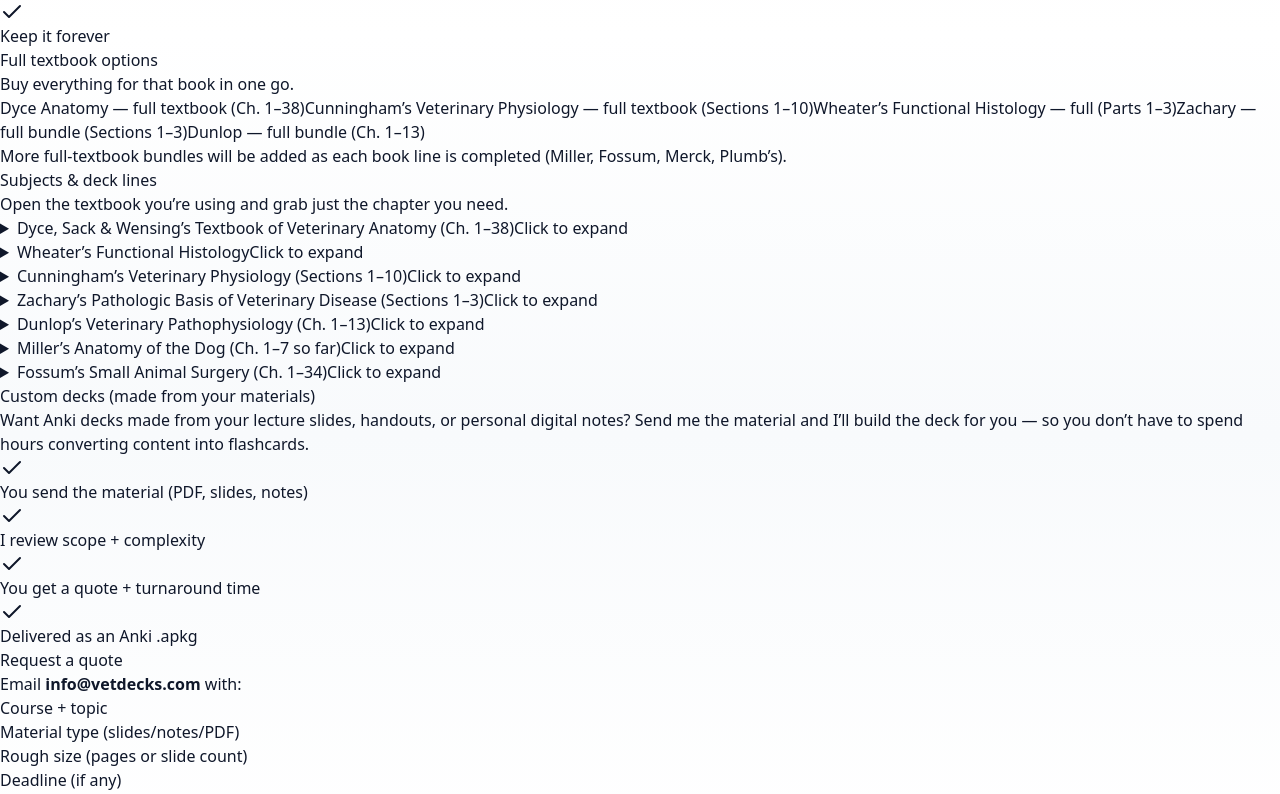
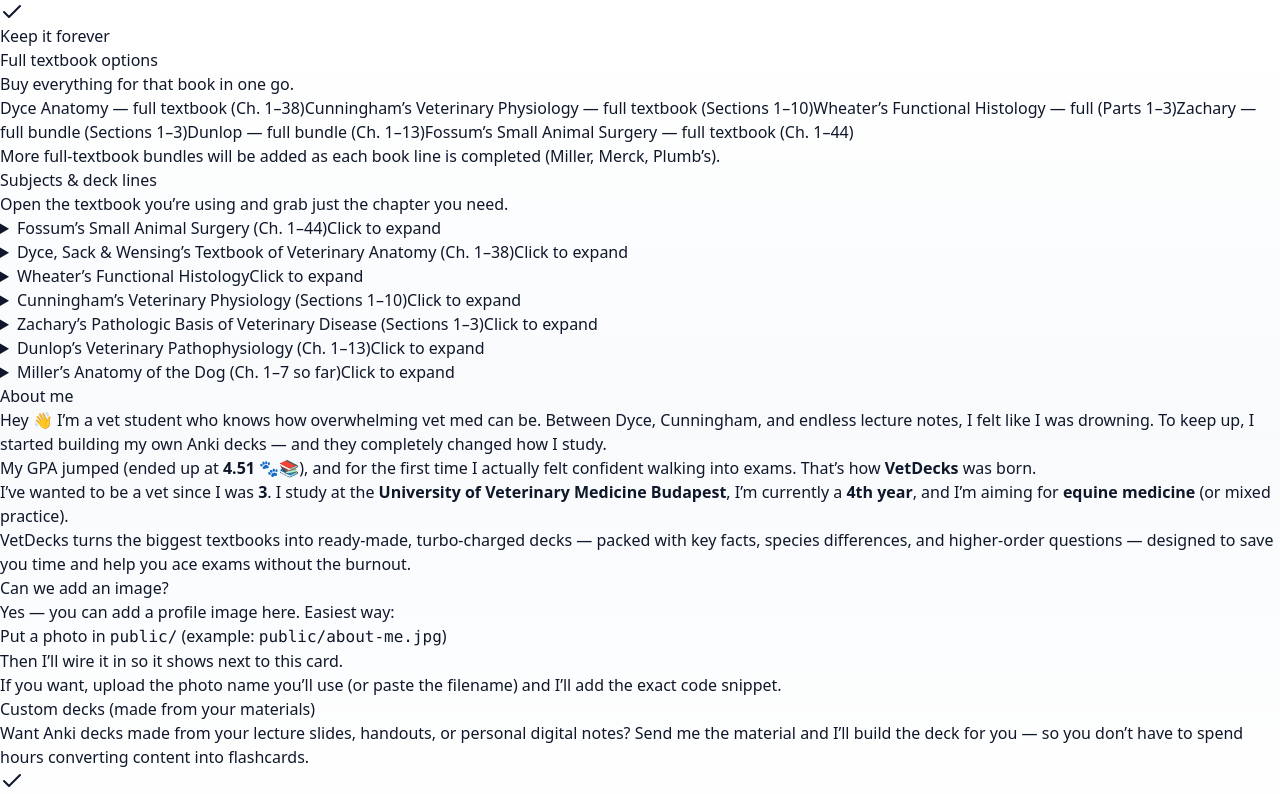
Before and after one commit to vetdecks/vetdecks-site, a Next.js app: page / in a window 1280 px wide. Shown: the part 1566-2360 px from the top of the page. Built offline with nearby package versions, Linux system fonts and the light colour scheme.

Commit message:
Add Fossum ch35-44 + full bundle + About

```diff
--- a/app/page.tsx
+++ b/app/page.tsx
@@ -128,7 +128,7 @@
     url: "https://vetdecks.gumroad.com/l/ch-1-13-dunlop",
   };
 
-  // Fossum – chapters 1–34 (exception: Ch. 30–31 share one link)
+  // Fossum – chapters 1–44 (exception: Ch. 30–31 share one link)
   const fossumChapters = [
     { title: "Ch. 1 – Fossum", url: "https://vetdecks.gumroad.com/l/ch-1-fossum" },
     { title: "Ch. 2 – Fossum", url: "https://vetdecks.gumroad.com/l/ch-2-fossum" },
@@ -159,12 +159,27 @@
     { title: "Ch. 27 – Fossum", url: "https://vetdecks.gumroad.com/l/ch-27-fossum" },
     { title: "Ch. 28 – Fossum", url: "https://vetdecks.gumroad.com/l/ch-28-fossum" },
     { title: "Ch. 29 – Fossum", url: "https://vetdecks.gumroad.com/l/ch-29-fossum" },
-
     { title: "Ch. 30–31 – Fossum", url: "https://vetdecks.gumroad.com/l/ch-30-31-fossum" },
     { title: "Ch. 32 – Fossum", url: "https://vetdecks.gumroad.com/l/ch-32-fossum" },
     { title: "Ch. 33 – Fossum", url: "https://vetdecks.gumroad.com/l/ch-33-fossum" },
     { title: "Ch. 34 – Fossum", url: "https://vetdecks.gumroad.com/l/ch-34-fossum" },
+
+    { title: "Ch. 35 – Fossum", url: "https://vetdecks.gumroad.com/l/ch-35-fossum" },
+    { title: "Ch. 36 – Fossum", url: "https://vetdecks.gumroad.com/l/ch-36-fossum" },
+    { title: "Ch. 37 – Fossum", url: "https://vetdecks.gumroad.com/l/ch-37-fossum" },
+    { title: "Ch. 38 – Fossum", url: "https://vetdecks.gumroad.com/l/ch-38-fossum" },
+    { title: "Ch. 39 – Fossum", url: "https://vetdecks.gumroad.com/l/ch-39-fossum" },
+    { title: "Ch. 40 – Fossum", url: "https://vetdecks.gumroad.com/l/ch-40-fossum" },
+    { title: "Ch. 41 – Fossum", url: "https://vetdecks.gumroad.com/l/ch-41-fossum" },
+    { title: "Ch. 42 – Fossum", url: "https://vetdecks.gumroad.com/l/ch-42-fossum" },
+    { title: "Ch. 43 – Fossum", url: "https://vetdecks.gumroad.com/l/ch-43-fossum" },
+    { title: "Ch. 44 – Fossum", url: "https://vetdecks.gumroad.com/l/ch-44-fossum" },
   ];
+
+  const fossumFull = {
+    title: "Fossum’s Small Animal Surgery — full textbook (Ch. 1–44)",
+    url: "https://vetdecks.gumroad.com/l/ch-1-44-fossum",
+  };
 
   // Free starter decks (first decks for each book)
   const freeStarters = [
@@ -256,7 +271,7 @@
 
       {/* top banner */}
       <div className="bg-amber-50 border-b border-amber-200 text-amber-800 text-center text-sm py-2 px-4">
-        VetDecks is new 🎉 Zachary & Dunlop are done. Miller + Fossum’s Small Animal Surgery are on the way. Next: Merck Vet Manual + Plumb’s Pharmacology.
+        VetDecks is new 🎉 Fossum is done. Miller + Merck are on the way. Next: Plumb’s Pharmacology.
       </div>
 
       {/* Nav */}
@@ -267,6 +282,7 @@
             <a href="#features" className="hover:opacity-80">Features</a>
             <a href="#pricing" className="hover:opacity-80">Pricing</a>
             <a href="#subjects" className="hover:opacity-80">Subjects</a>
+            <a href="#about" className="hover:opacity-80">About</a>
             <a href="#custom" className="hover:opacity-80">Custom decks</a>
             <a href="#faq" className="hover:opacity-80">FAQ</a>
           </nav>
@@ -428,9 +444,12 @@
                 <Button href={dunlopFull.url} variant="outline" className={fullOptionBtnClass}>
                   {dunlopFull.title}
                 </Button>
+                <Button href={fossumFull.url} variant="outline" className={fullOptionBtnClass}>
+                  {fossumFull.title}
+                </Button>
 
                 <p className="text-xs text-slate-500">
-                  More full-textbook bundles will be added as each book line is completed (Miller, Fossum, Merck, Plumb’s).
+                  More full-textbook bundles will be added as each book line is completed (Miller, Merck, Plumb’s).
                 </p>
               </CardContent>
             </Card>
@@ -443,6 +462,40 @@
         <div className="mx-auto max-w-6xl px-4 space-y-6">
           <h2 className="text-3xl md:text-4xl font-bold">Subjects & deck lines</h2>
           <p className="text-slate-700">Open the textbook you’re using and grab just the chapter you need.</p>
+
+          {/* Fossum */}
+          <details className="border rounded-xl overflow-hidden bg-slate-50">
+            <summary className="cursor-pointer px-4 py-3 flex items-center justify-between gap-4">
+              <span className="font-semibold">Fossum’s Small Animal Surgery (Ch. 1–44)</span>
+              <span className="text-sm text-slate-500">Click to expand</span>
+            </summary>
+            <div className="p-4 grid sm:grid-cols-2 md:grid-cols-3 gap-4">
+              {fossumChapters.map((ch) => (
+                <Card key={ch.url}>
+                  <CardHeader className="pb-2">
+                    <CardTitle className="text-sm">{ch.title}</CardTitle>
+                  </CardHeader>
+                  <CardContent className="space-y-2">
+                    <Button href={ch.url} className="w-full">Get this deck</Button>
+                    {ch.url === "https://vetdecks.gumroad.com/l/ch-1-fossum" && (
+                      <div className="text-xs text-slate-600">Chapter 1: Principles of surgical asepsis</div>
+                    )}
+                    {ch.url === "https://vetdecks.gumroad.com/l/ch-30-31-fossum" && (
+                      <div className="text-xs text-slate-600">Combined deck: Chapters 30–31</div>
+                    )}
+                  </CardContent>
+                </Card>
+              ))}
+              <Card>
+                <CardHeader className="pb-2">
+                  <CardTitle className="text-sm">{fossumFull.title}</CardTitle>
+                </CardHeader>
+                <CardContent>
+                  <Button href={fossumFull.url} className="w-full">Get full textbook</Button>
+                </CardContent>
+              </Card>
+            </div>
+          </details>
 
           {/* Dyce */}
           <details className="border rounded-xl overflow-hidden bg-slate-50">
@@ -604,36 +657,58 @@
                 </Card>
               ))}
               <p className="text-xs text-slate-500 md:col-span-3">
-                Miller is in progress. Fossum’s Small Animal Surgery is also in progress.
+                Miller is in progress. Merck is on the way. Plumb’s Pharmacology is next.
               </p>
             </div>
           </details>
+        </div>
+      </section>
 
-          {/* Fossum */}
-          <details className="border rounded-xl overflow-hidden bg-slate-50">
-            <summary className="cursor-pointer px-4 py-3 flex items-center justify-between gap-4">
-              <span className="font-semibold">Fossum’s Small Animal Surgery (Ch. 1–34)</span>
-              <span className="text-sm text-slate-500">Click to expand</span>
-            </summary>
-            <div className="p-4 grid sm:grid-cols-2 md:grid-cols-3 gap-4">
-              {fossumChapters.map((ch) => (
-                <Card key={ch.url}>
-                  <CardHeader className="pb-2">
-                    <CardTitle className="text-sm">{ch.title}</CardTitle>
-                  </CardHeader>
-                  <CardContent className="space-y-2">
-                    <Button href={ch.url} className="w-full">Get this deck</Button>
-                    {ch.url === "https://vetdecks.gumroad.com/l/ch-1-fossum" && (
-                      <div className="text-xs text-slate-600">Chapter 1: Principles of surgical asepsis</div>
-                    )}
-                  </CardContent>
-                </Card>
-              ))}
-              <p className="text-xs text-slate-500 md:col-span-3">
-                Fossum is in progress — chapters are added as they’re completed.
+      {/* ABOUT */}
+      <section id="about" className="py-16 bg-white border-t scroll-mt-24">
+        <div className="mx-auto max-w-6xl px-4">
+          <div className="grid md:grid-cols-2 gap-8 items-start">
+            <div>
+              <h2 className="text-3xl md:text-4xl font-bold">About me</h2>
+              <p className="mt-3 text-slate-700">
+                Hey 👋 I’m a vet student who knows how overwhelming vet med can be. Between Dyce, Cunningham,
+                and endless lecture notes, I felt like I was drowning. To keep up, I started building my own Anki decks —
+                and they completely changed how I study.
+              </p>
+              <p className="mt-3 text-slate-700">
+                My GPA jumped (ended up at <strong>4.51</strong> 🐾📚), and for the first time I actually felt confident
+                walking into exams. That’s how <strong>VetDecks</strong> was born.
+              </p>
+              <p className="mt-3 text-slate-700">
+                I’ve wanted to be a vet since I was <strong>3</strong>. I study at the{" "}
+                <strong>University of Veterinary Medicine Budapest</strong>, I’m currently a{" "}
+                <strong>4th year</strong>, and I’m aiming for <strong>equine medicine</strong> (or mixed practice).
+              </p>
+              <p className="mt-3 text-slate-700">
+                VetDecks turns the biggest textbooks into ready-made, turbo-charged decks — packed with key facts,
+                species differences, and higher-order questions — designed to save you time and help you ace exams
+                without the burnout.
               </p>
             </div>
-          </details>
+
+            <Card className="border-slate-200">
+              <CardHeader>
+                <CardTitle>Can we add an image?</CardTitle>
+              </CardHeader>
+              <CardContent className="space-y-3">
+                <p className="text-slate-700 text-sm">
+                  Yes — you can add a profile image here. Easiest way:
+                </p>
+                <ol className="text-sm text-slate-700 list-decimal pl-5 space-y-1">
+                  <li>Put a photo in <code>public/</code> (example: <code>public/about-me.jpg</code>)</li>
+                  <li>Then I’ll wire it in so it shows next to this card.</li>
+                </ol>
+                <p className="text-xs text-slate-500">
+                  If you want, upload the photo name you’ll use (or paste the filename) and I’ll add the exact code snippet.
+                </p>
+              </CardContent>
+            </Card>
+          </div>
         </div>
       </section>
 
@@ -670,8 +745,10 @@
                   <li>Rough size (pages or slide count)</li>
                   <li>Deadline (if any)</li>
                 </ul>
-                <Button href="mailto:info@vetdecks.com?subject=Custom%20deck%20request%20(quote)&body=Hi%20VetDecks%2C%0A%0ACourse%3A%20%0ATopic%3A%20%0AMaterials%3A%20%0ASize%20(pages%2Fslides)%3A%20%0ADeadline%3A%20%0A%0AThanks!"
-                  className="w-full">
+                <Button
+                  href="mailto:info@vetdecks.com?subject=Custom%20deck%20request%20(quote)&body=Hi%20VetDecks%2C%0A%0ACourse%3A%20%0ATopic%3A%20%0AMaterials%3A%20%0ASize%20(pages%2Fslides)%3A%20%0ADeadline%3A%20%0A%0AThanks!"
+                  className="w-full"
+                >
                   Email for a quote
                 </Button>
                 <p className="text-xs text-slate-500">
@@ -730,6 +807,7 @@
             <ul className="mt-2 space-y-2 text-slate-600">
               <li><a href="mailto:info@vetdecks.com" className="hover:underline">Contact</a></li>
               <li><a href="#pricing" className="hover:underline">Pricing</a></li>
+              <li><a href="#about" className="hover:underline">About</a></li>
               <li><a href="#custom" className="hover:underline">Custom decks</a></li>
             </ul>
           </div>
```
